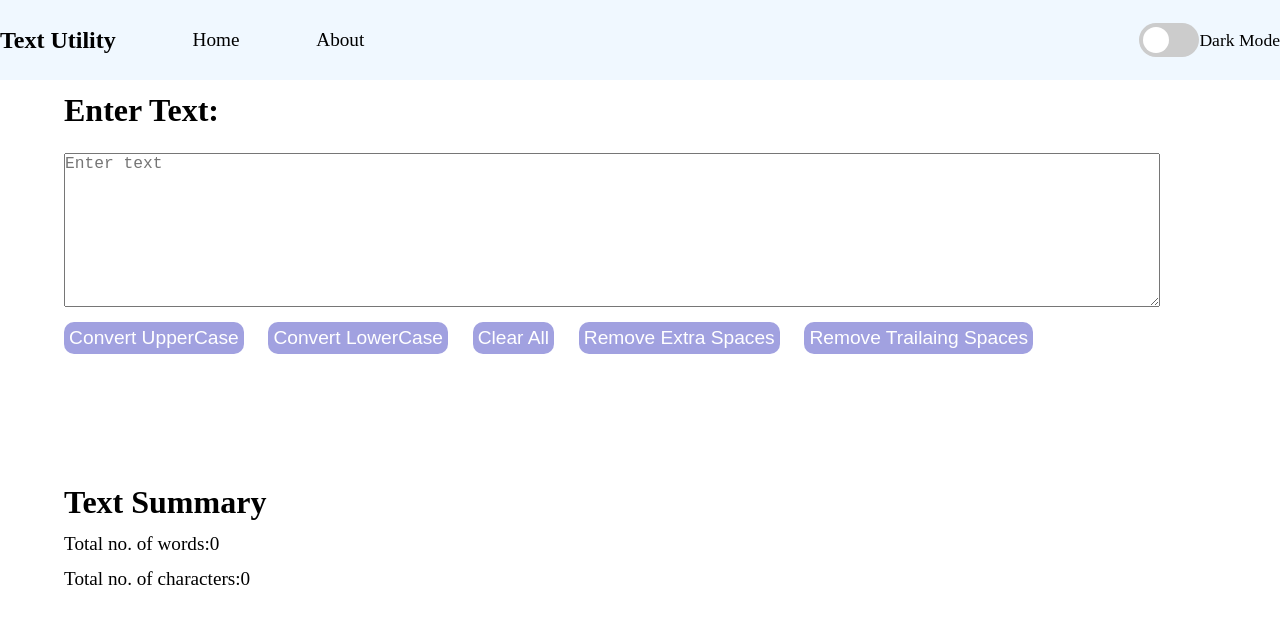
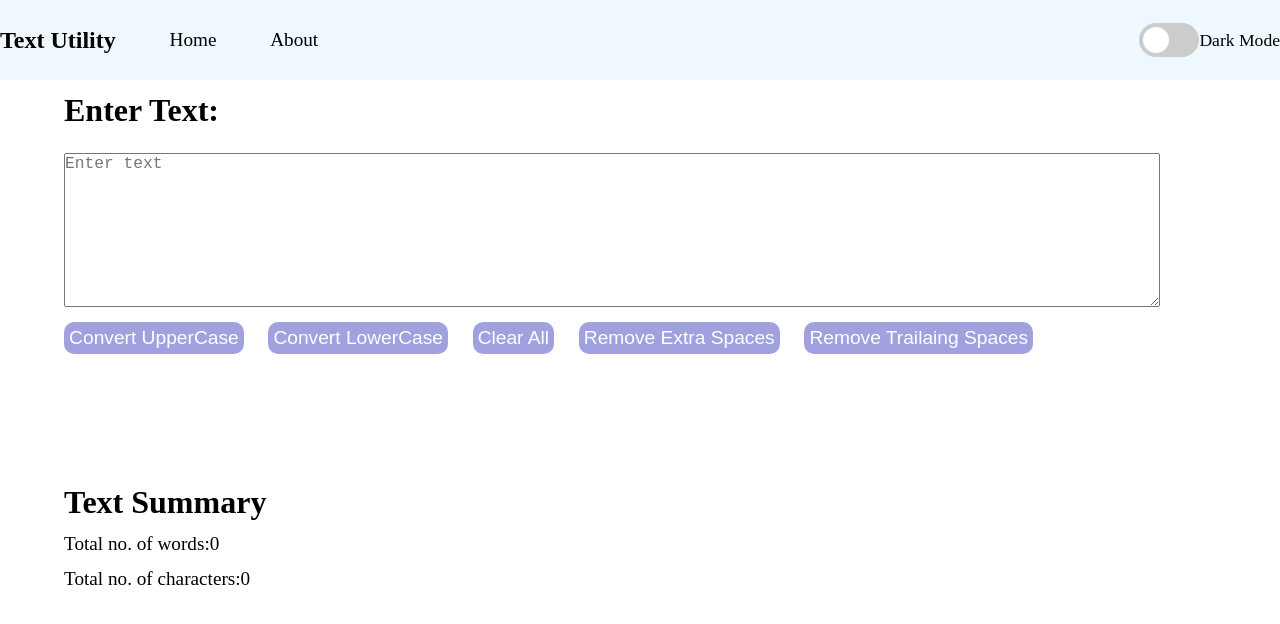
Before and after one commit to AmanKumar9599/Text_changer, a plain HTML site: page index.html in a window 1280 px wide. Drawn offline with Linux system fonts and the light colour scheme.

Commit message:
Update index.css

```diff
--- a/index.css
+++ b/index.css
@@ -26,7 +26,7 @@ a{
     color: black;
 }
 .left a,h2{
-    margin-right: 10%;
+    margin-right: 7%;
 }
 .right{
     display: flex;
```
